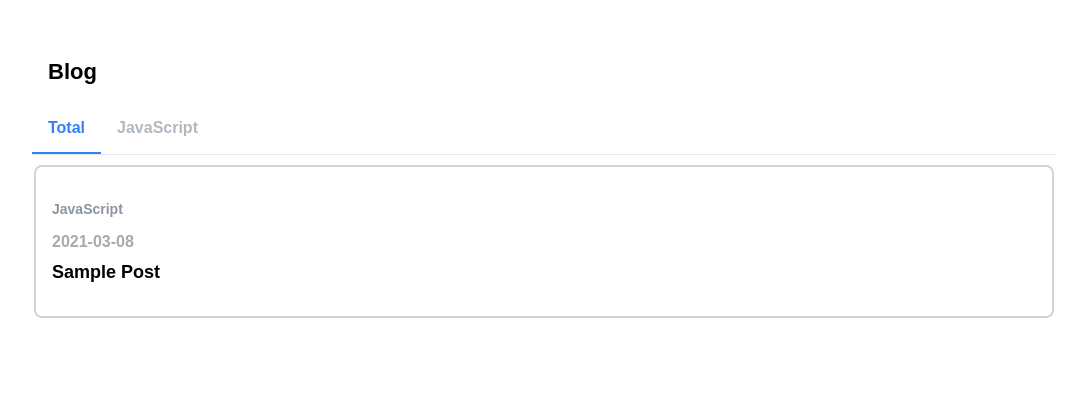
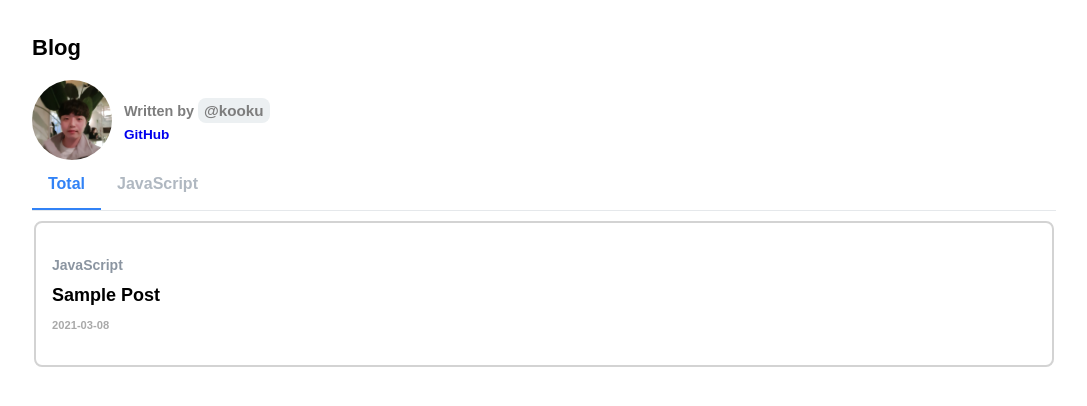
Before and after one commit to kooku0/blog-template-kooku, a Next.js app: page / in a window 1280 px wide. Shown: the top 406 px of the page, without its empty margins (96-1183 px from the left). Built offline with nearby package versions, Linux system fonts and the light colour scheme.

Commit message:
feat: profile section

```diff
--- a/src/components/card-list/CardList.tsx
+++ b/src/components/card-list/CardList.tsx
@@ -37,7 +37,7 @@ const Tag = styled.span`
 
 const Date = styled.time`
   display: block;
-  font-size: 1rem;
+  font-size: 0.7rem;
   margin-top: 0.5rem;
   color: darkgray;
   font-weight: bold;
@@ -76,8 +76,8 @@ const CardList: React.FC<CardListProps> = ({ posts }) => {
                 ?.map((tag) => (
                   <Tag key={tag.slug}>{tag.name}</Tag>
                 ))}
+              <Title>{post.title}</Title>
               <Date dateTime={post.date}>{post.date}</Date>
-              <Title>{post.title}</Title>
             </Contents>
           </Card>
         </CardContainer>
--- /dev/null
+++ b/src/components/profile/index.tsx
@@ -0,0 +1,85 @@
+import React from 'react';
+import styled from '@emotion/styled';
+import Link from 'next/link';
+
+const Container = styled.div`
+  display: flex;
+  align-items: center;
+`;
+
+const Image = styled.img`
+  border-radius: 100%;
+  width: 80px;
+  height: 80px;
+  object-fit: cover;
+  margin-right: 12px;
+`;
+
+const Contents = styled.div`
+  & > span {
+    font-size: 90%;
+    margin-right: 4px;
+    color: #7d7d7d;
+    font-weight: 600;
+  }
+`;
+
+const AuthorName = styled.div`
+  @keyframes flutter {
+    0% {
+      transform: rotate(0deg);
+    }
+    35% {
+      transform: rotate(0deg);
+    }
+    40% {
+      transform: rotate(-5deg);
+    }
+    60% {
+      transform: rotate(5deg);
+    }
+    65% {
+      transform: rotate(0deg);
+    }
+    100% {
+      transform: rotate(0deg);
+    }
+  }
+
+  display: inline-block;
+  font-size: 95%;
+  padding: 5px 6px;
+  font-weight: bolder;
+  border-radius: 8px;
+  transform-origin: center;
+  animation: flutter 2s infinite linear;
+  color: #7d7d7d;
+  background-color: #ecf0f2;
+`;
+
+const SocialLink = styled.div`
+  margin-top: 4px;
+  font-size: 85%;
+  font-weight: 700;
+`;
+
+const Profile: React.FC = () => {
+  return (
+    <Container>
+      <Image src="/profile.png" alt="profile" width="80" height="80" />
+      <Contents>
+        <span>Written by</span>
+        <AuthorName>
+          <span>@kooku</span>
+        </AuthorName>
+        <SocialLink>
+          <a href="https://github.com/kooku94" rel="noreferrer">
+            GitHub
+          </a>
+        </SocialLink>
+      </Contents>
+    </Container>
+  );
+};
+
+export default Profile;
--- a/src/layouts/index.tsx
+++ b/src/layouts/index.tsx
@@ -204,13 +204,13 @@ function PostLayout({ children, frontMatter }: any) {
   }, [isLike]);
 
   const closePost = useCallback(() => {
-    closeScheme();
+    router.replace('/');
   }, []);
 
   const shareLink = useCallback(() => {
     const data = {
       title,
-      text: `카사 - ${title}`,
+      text: `${title}`,
       url: `${window.location.origin}/${__resourcePath.replace('mdx', 'html')}?shared=true`
     };
 
--- a/src/pages/index.tsx
+++ b/src/pages/index.tsx
@@ -4,6 +4,7 @@ import { GetStaticProps } from 'next';
 import Head from 'next/head';
 
 import CardList from '@/components/card-list/CardList';
+import Profile from '@/components/profile';
 import TagList from '@/components/tag-list';
 import { listPostContent, PostContent } from '@/lib/posts';
 import { listTags, TagContent } from '@/lib/tags';
@@ -27,7 +28,7 @@ const Container = styled.div`
 `;
 
 const Title = styled.h1`
-  padding: 56px 0 16px 16px;
+  padding: 32px 0 16px 0;
   font-size: 22px;
   font-weight: bold;
   line-height: 1.45;
@@ -186,6 +187,7 @@ const Home: React.FC<HomeProps> = ({ posts, tags }) => {
       <Container>
         <Section>
           <Title>Blog</Title>
+          <Profile />
         </Section>
         <Section ref={contentsRef}>
           <TagListWrapper ref={tagListRef}>
```
Also changed, not shown: public/profile.png (added).
